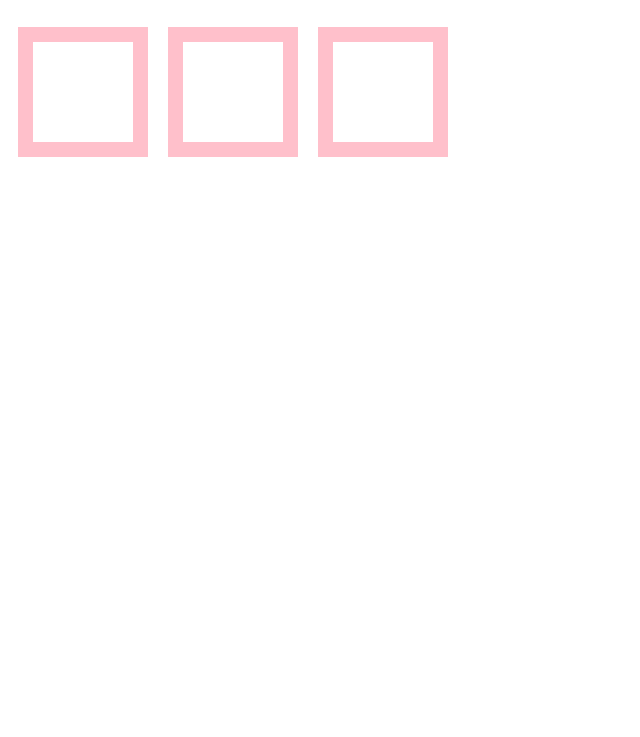
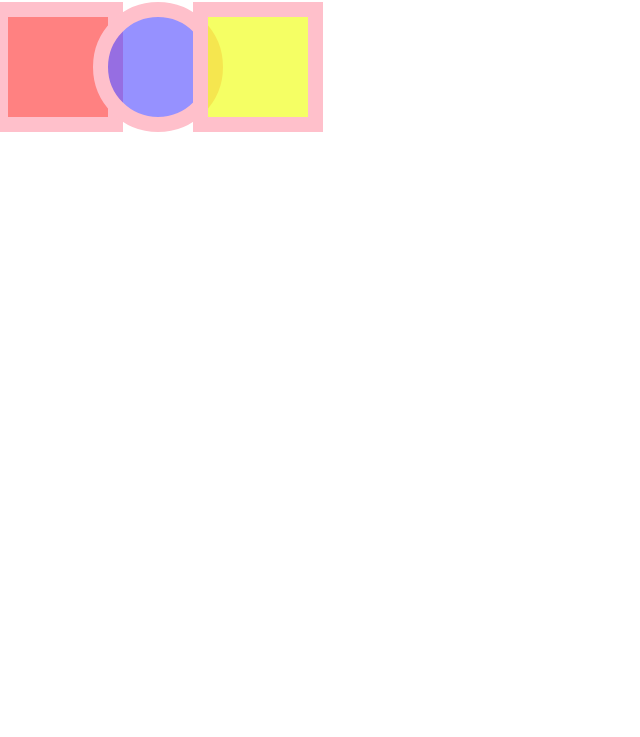
Before and after one commit to larswan/git-workshop-001, a plain HTML site: page index.html in a window 1280 px wide. Shown: the part 63-800 px from the top of the page, without its empty margins (0-640 px from the left). Drawn offline with Linux system fonts and the light colour scheme.

Commit message:
added circle

```diff
--- a/index.html
+++ b/index.html
@@ -10,9 +10,9 @@
 <body>
     <h1>Hello world!</h1>
     <div class="container">
-        <div class="box" ></div>
-        <div class="box"></div>
-        <div class="box"></div>
+        <div class="boxA" ></div>
+        <div class="boxB"></div>
+        <div class="boxC"></div>
     </div>
 </body>
 </html>
--- a/main.css
+++ b/main.css
@@ -6,9 +6,28 @@ body {
     display: flex
 }
 
-.box {
+.boxA {
     height: 100px;
     width: 100px;
     border: 15px solid pink;
-    margin: 10px
+    margin: -15px;
+    background-color: rgba(255, 0, 0, 0.494);
 }
+
+.boxB {
+    height: 100px;
+    width: 100px;
+    border: 15px solid pink;
+    border-radius: 50%;
+    margin: -15px;
+    background-color: rgba(13, 0, 255, 0.431);
+
+}
+.boxC {
+    height: 100px;
+    width: 100px;
+    border: 15px solid pink;
+    margin: -15px;
+    background-color: rgba(238, 255, 0, 0.608);
+
+}
```
